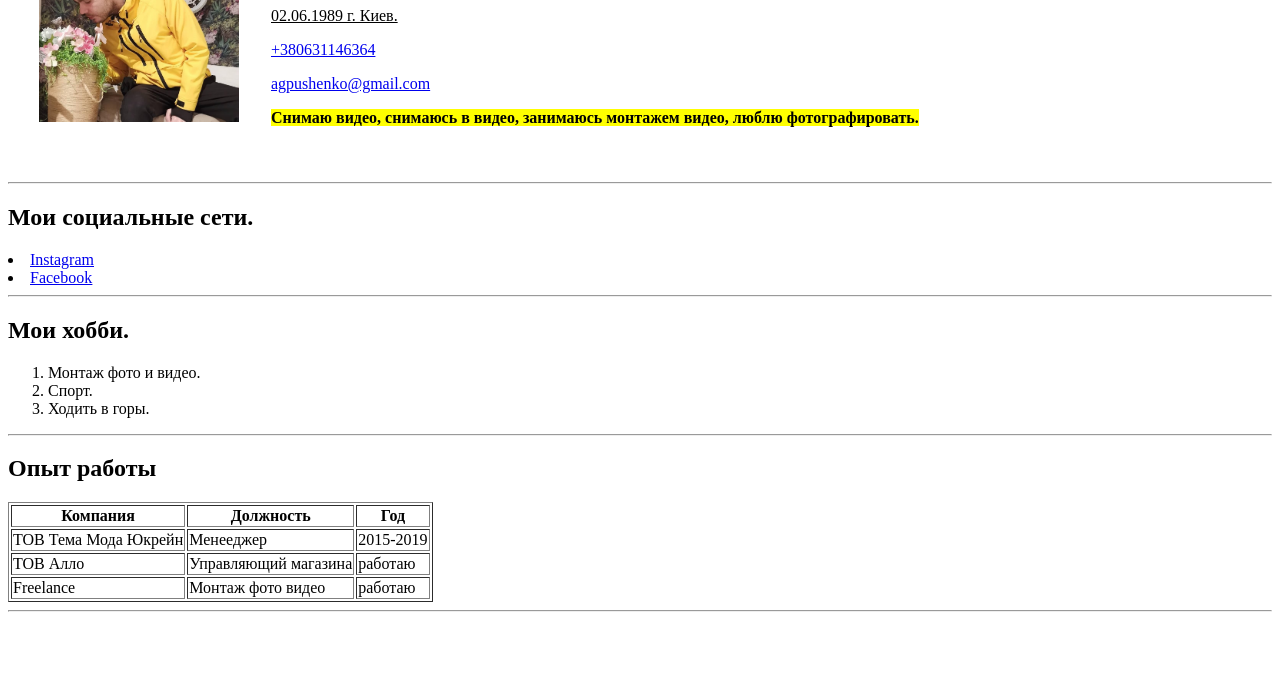
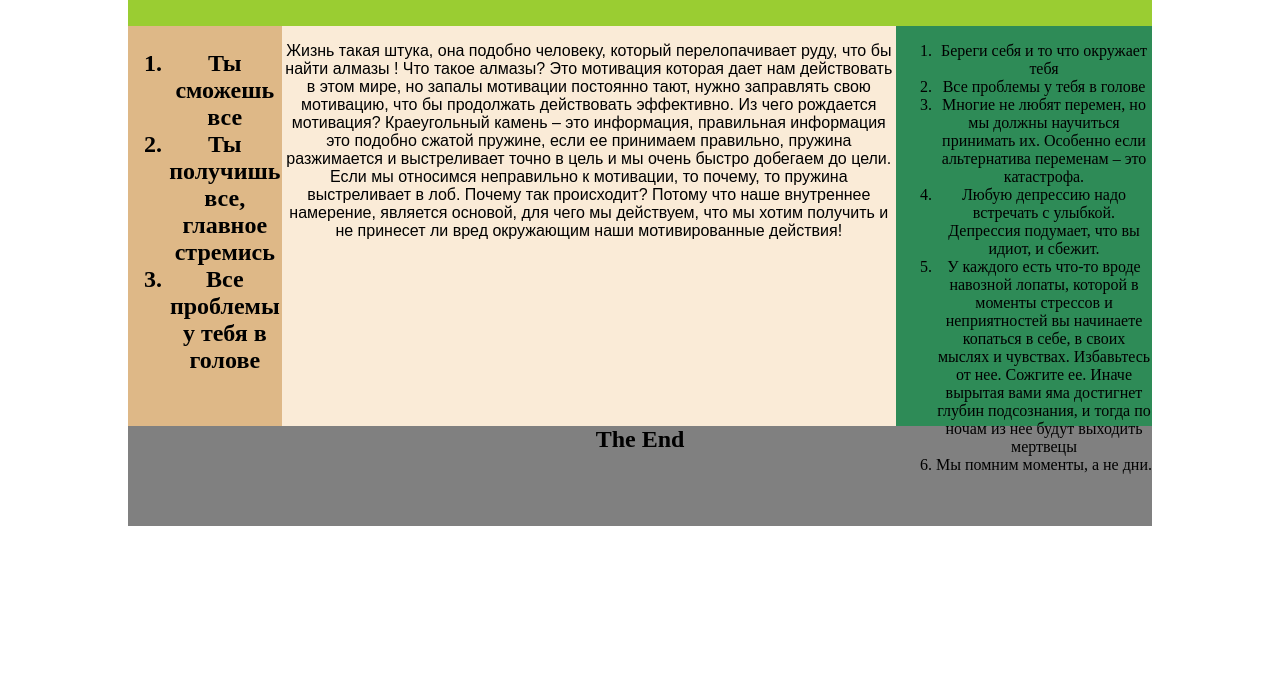
Before and after one commit to Mishka31/pushenko, a plain HTML site: page index.html in a window 1280 px wide. Shown: the part 112-800 px from the top of the page. Drawn offline with Linux system fonts and the light colour scheme.

Commit message:
Update index.html

```diff
--- a/index.html
+++ b/index.html
@@ -1,86 +1,69 @@
+Саша Пушенко, [01.10.21 22:59]
 <!DOCTYPE html>
-<html lang="ru">
+<html lang="en">
+
 <head>
-
 	<meta charset="UTF-8">
 	<meta name="viewport" content="width=device-width, initial-scale=1.0">
-	<title>Pushenko CV</title>
+	<title>HW2</title>
 </head>
-	<body>
-		<table cellspacing="30">
-			<tr>
-				<td>
-					<img src="photo.jpg" width="200"alt="">
-				</td>
-				<td>
-					<h1>Пушенко Александр</h1>
 
-						<nav>
-							<p>
-								<u>02.06.1989 г. Киев.</u>
-							</p>
-							<p>
-								<a href="tel:+380631146365">+380631146364</a>
-							</p>
-							<p>
-								<a href="mail:agpushenko@gmail.com">agpushenko@gmail.com</a>
-							</p>
-						</nav>
-							<p>
-								<b>
-									<mark>Снимаю видео, снимаюсь в видео, занимаюсь монтажем видео, люблю фотографировать.</mark>
-								</b>
-							</p>
-				</td>
-			</tr>
-		</table>
-<hr>
-	<h2>Мои социальные сети.</h2>
-	<ui>
-			<li>
-			<u><a href="https://www.instagram.com/?hl=ru"target="blank">
-			Instagram</a>
-			</u>
-		</li>
-		<li>
-			<u>
-				<a href="https://www.facebook.com/profile.php?id=100001555916532"target="blank">
-				Facebook</a>
-			</u>
-		</li>
-    </ui>
-<hr>
-	<h2>Мои хобби.</H2>
-		<ol>
-			<li>Монтаж фото и видео.</li>
-			<li>Спорт. </li>
-			<li>Ходить в горы.</li>
-		</ol>
-<hr>
-	<h2>Опыт работы</h2>
-	<table border="1">
-		<tr>
-			<th>Компания</th>
-			<th>Должность</th>
-			<th>Год</th>
-		</tr>
-		<tr>
-			<td>ТОВ Тема Мода Юкрейн</td>
-			<td> Менееджер</td>
-			<td>2015-2019</td>
-		</tr>
-		<tr>
-			<td>ТОВ Алло </td>
-			<td>Управляющий магазина</td>
-			<td>работаю</td>
-		</tr>
-		<Tr>
-			<td>Freelance</td>
-			<td>Монтаж фото видео </td>
-			<td>работаю</td>
-		</tr>
-	</table>
-<hr>
+<body style="width: 80%; margin: 0 auto; ">
+	<div class="header" style="width: 100%; height: 100px; background-color: yellowgreen;">
+		<h2>
+			<center>
+				Выводы о жизни от обычных людей</center>
+		</h2>
+	</div>
+	<div class="content" style="display: flex; height: 400px;">
+		<div class="container_item1" style="width: 15%; background-color: burlywood;">
+			<h2>
+				<center>
+					<ol>
+						<li>Ты сможешь все</li>
+						<li>Ты получишь все, главное стремись</li>
+						<li>Все проблемы у тебя в голове</li>
+					</ol>
+				</center>
+			</h2>
+		</div>
+		<div class="container_item2" style="width: 60%; background-color: antiquewhite;">
+			<p>
+				<center>
+					<font face="fantasy"> Жизнь такая штука, она подобно человеку, который перелопачивает руду, что бы найти алмазы ! Что
+						такое алмазы? Это мотивация которая дает нам действовать в этом мире, но запалы мотивации постоянно тают, нужно
+						заправлять свою мотивацию, что бы продолжать действовать эффективно. Из чего рождается мотивация? Краеугольный
+						камень – это информация, правильная информация это подобно сжатой пружине, если ее принимаем правильно, пружина
+						разжимается и выстреливает точно в цель и мы очень быстро добегаем до цели. Если мы относимся неправильно к
+						мотивации, то почему, то пружина выстреливает в лоб. Почему так происходит? Потому что наше внутреннее намерение,
+						является основой, для чего мы действуем, что мы хотим получить и не принесет ли вред окружающим наши мотивированные
+						действия!</font>
+			</p>
+			</center>
+		</div>
+		<div class="container_item3" style="width: 25%; background-color: seagreen;">
+			<p>
+				<center>
+					<ol>
+						<li>Береги себя и то что окружает тебя</li>
+						<li>Все проблемы у тебя в голове</li>
+						<li>Многие не любят перемен, но мы должны научиться принимать их. Особенно если альтернатива переменам – это
+							катастрофа.</li>
+						<li>Любую депрессию надо встречать с улыбкой. Депрессия подумает, что вы идиот, и сбежит.</li>
+						<li>У каждого есть что-то вроде навозной лопаты, которой в моменты стрессов и неприятностей вы начинаете копаться в
+							себе, в своих мыслях и чувствах. Избавьтесь от нее. Сожгите ее. Иначе вырытая вами яма достигнет глубин
+							подсознания, и тогда по ночам из нее будут выходить мертвецы</li>
+						<li>Мы помним моменты, а не дни.</li>
+					</ol>
+				</center>
+			</p>
+		</div>
+	</div>
+	<div class="footer" style="width: 100%; height: 100px; background-color: gray;">
+		<h2 style="margin: 0;">
+			<center>The End</center>
+		</h2>
+	</div>
+</body>
 
-</body>
 </html>
```
